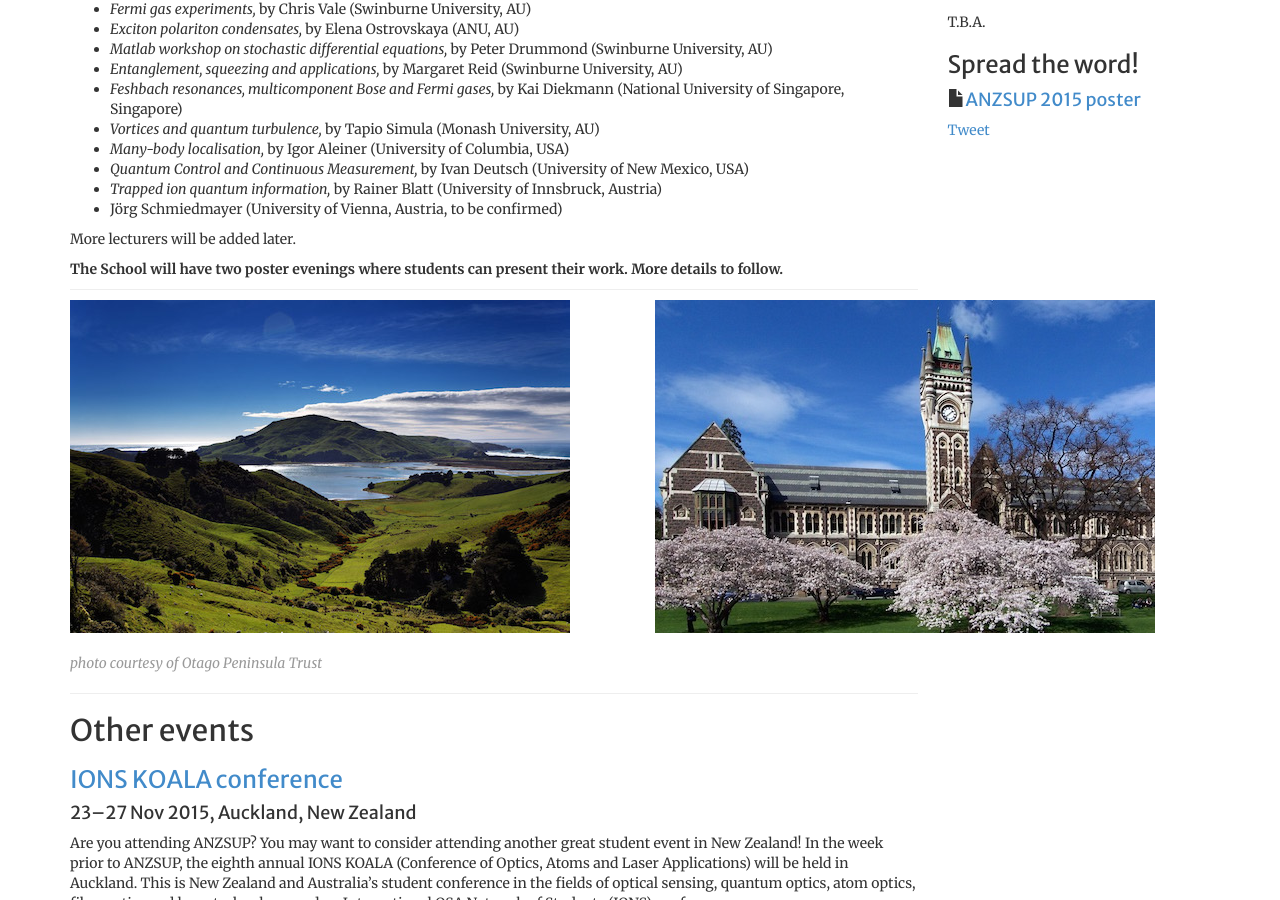
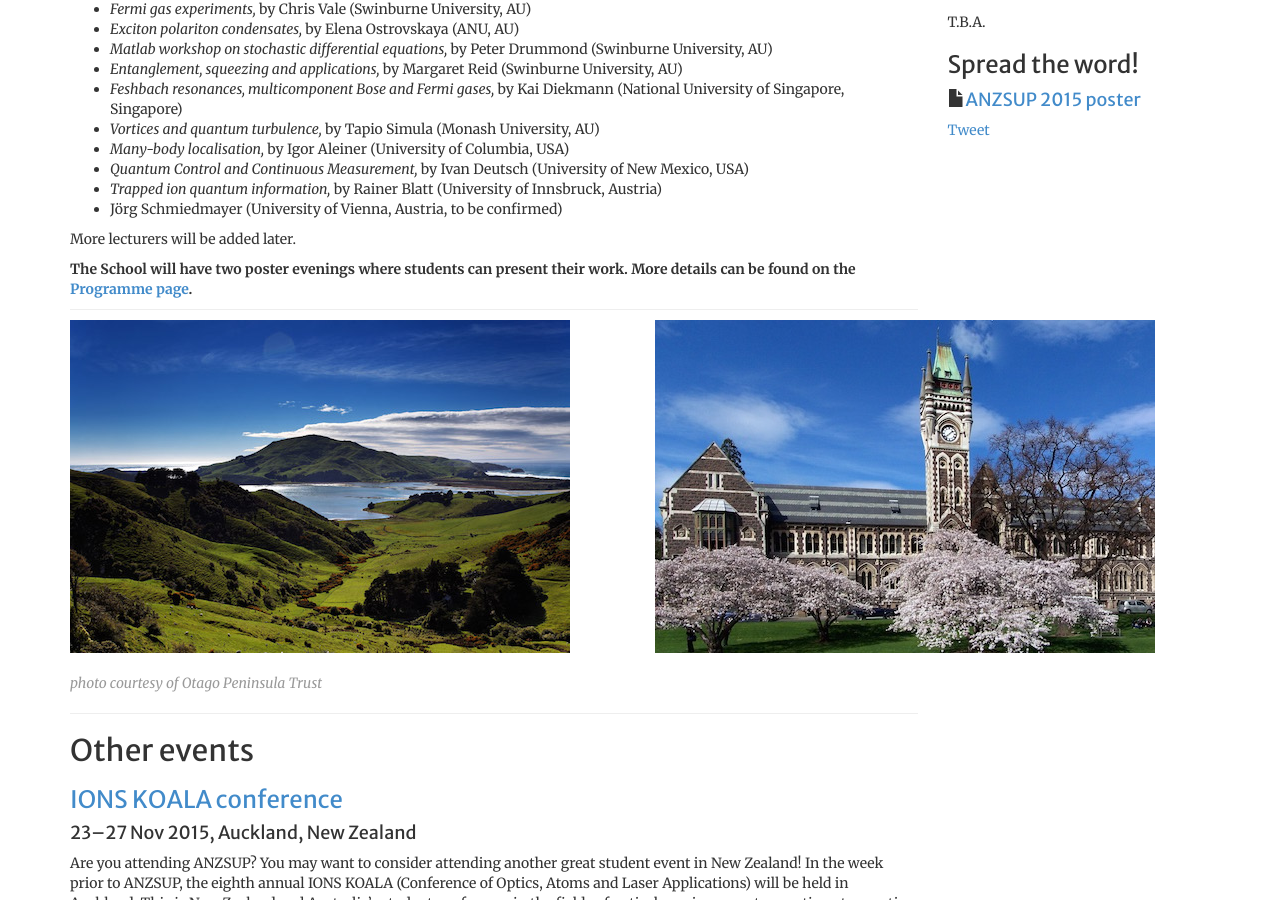
Before and after one commit to anzsup/anzsup.github.io, a Jekyll site: the page built from index.html, in a window 1280 px wide and 900 px high, scrolled down 772 px. Built offline with Jekyll 4.4.1, drawn with Linux system fonts in a browser that asks for light colours; comment, search, counter and statistics services are not loaded.

Commit message:
index, programme: added more info on the poster sessions

```diff
--- a/index.html
+++ b/index.html
@@ -79,7 +79,7 @@
         </ul>
         More lecturers will be added later.</p>
 
-        <p><strong>The School will have two poster evenings where students can present their work. More details to follow.</strong></p>
+        <p><strong>The School will have two poster evenings where students can present their work. More details can be found on the <a href="programme.html">Programme page</a>.</strong></p>
 
         <p class="bottom-separator"/>
 
--- a/programme.html
+++ b/programme.html
@@ -21,5 +21,9 @@
 
 <iframe src="https://www.google.com/calendar/embed?showTitle=0&amp;showNav=0&amp;showDate=0&amp;showPrint=0&amp;showTabs=0&amp;showCalendars=0&amp;mode=AGENDA&amp;height=600&amp;wkst=1&amp;bgcolor=%23FFFFFF&amp;src=skj1p753sd4hojsjggvqkfuoh4%40group.calendar.google.com&amp;color=%23B1440E&amp;ctz=NewZealand%2FAuckland&dates=20151130/20151211" style="border:0 " width="100%" height="600" frameborder="0" scrolling="no"></iframe>
 
+<h3>Poster sessions</h3>
+
+We will be hosting two poster sessions, one each Wednesday afternoon of the summer school. The recommended poster size is A0 (840 mm x 1188 mm). If you have already made your poster, we can accommodate posters of all sizes.
+
 </div>
 </div>
```
